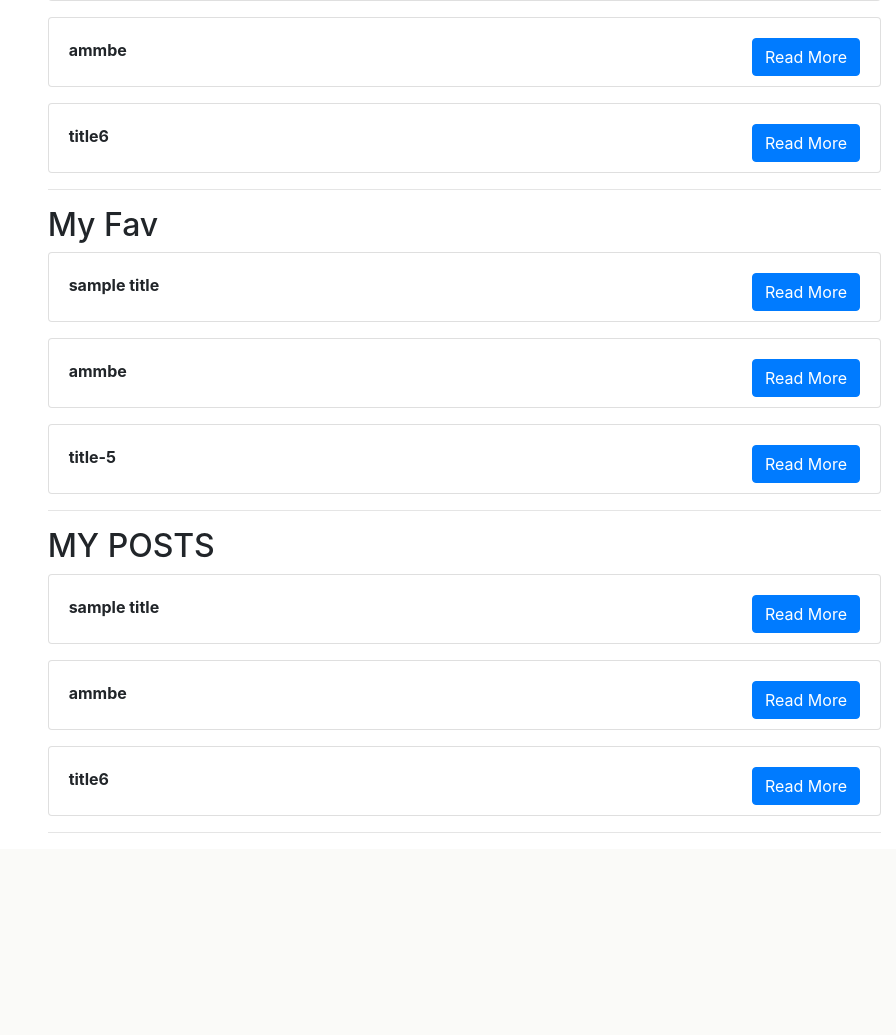
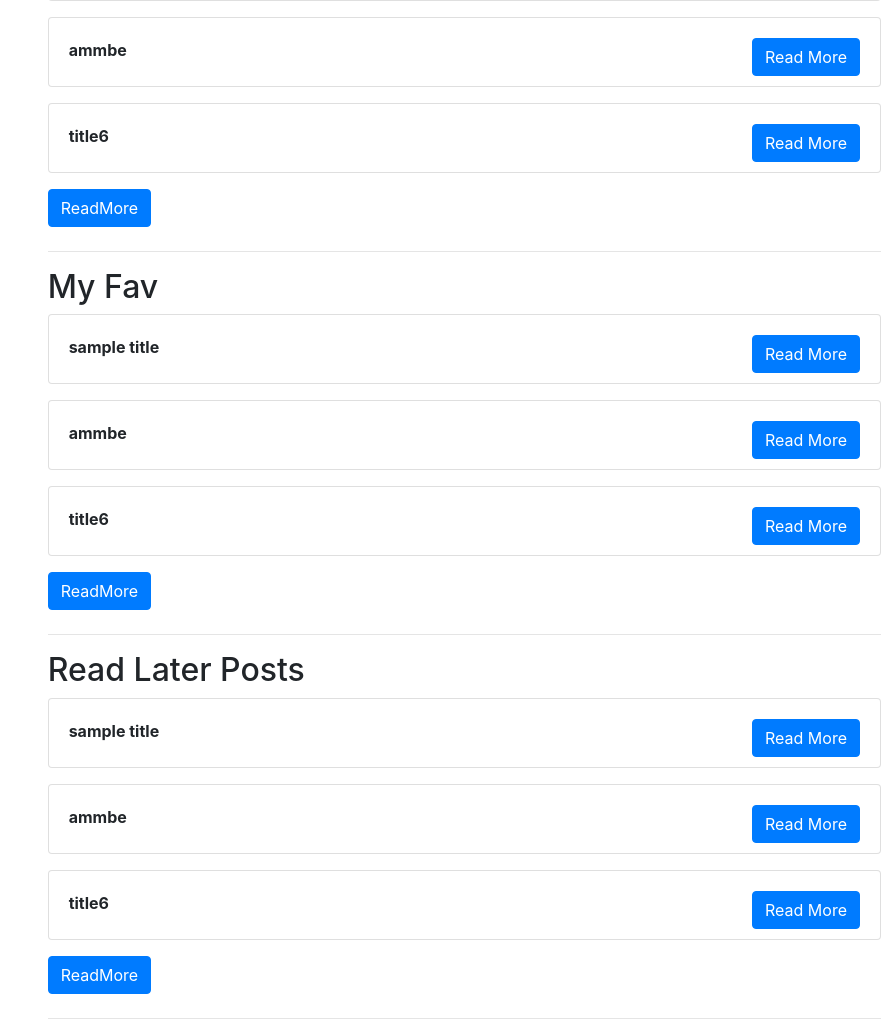
Before and after one commit to KING-STAR01/blog, a Django app: page /profile/11/ in a window 1280 px wide. Shown: the part 433-1468 px from the top of the page, without its empty margins (384-1280 px from the left). Before the commit the page ends 1266 px from the top, so only its background shows below. Run offline with Django 4.2, Linux system fonts and the light colour scheme; a user stored in the database is signed in; data comes from the database, SQL or seed files in the repository; both versions use the stored data as it was after the commit; some libraries are stand-ins or nearby versions.

Commit message:
adding fav readlater in profile

```diff
--- a/blog/urls.py
+++ b/blog/urls.py
@@ -13,6 +13,7 @@
     path('create/', views.write, name="write"),
     path('profile/<int:pk>/', views.profile, name="profile"),
     path('add_fav/<slug:slug>/', views.add_to_fav, name="favourite"),
+    path('get_fav/<str:type>/', views.go_to_type, name="type"),
     path('read_later/<slug:slug>/', views.add_to_readlater, name="readlater"),
     path('add_comment/<slug:slug>/', views.add_comment, name="comment"),
     path('category/<str:cat>/', views.getCategory, name = 'categoryview'),
--- a/blog/views.py
+++ b/blog/views.py
@@ -119,6 +119,22 @@
         context["profile"] = UserProfile.objects.get(pk=request.user.id)
     return render(request, 'blog/category.html',context=context)
 
+@login_required(login_url='login')
+def go_to_type(request, type):
+    user = request.user
+    profile = UserProfile.objects.get(user = user)
+    if 'fav' in type.lower():
+        articlelist = profile.favourite.all()
+    elif 'my posts' in type.lower():
+        articlelist = Article.objects.filter(author = user)
+    else:
+        articlelist = profile.read_later.all()
+    print(articlelist)
+    context = {"articles" : articlelist, "category": type}
+    if request.user.is_authenticated:
+        context["profile"] = UserProfile.objects.get(pk=request.user.id)
+    return render(request, 'blog/category.html',context=context)
+
 
 
 
@@ -128,6 +144,7 @@
         fm = ArticleForm()
         print('iam a get request')
         context = {'fm':fm}
+        context['profile'] = UserProfile.objects.get(user = request.user)
         return render(request, 'blog/create.html', context=context)
     else:
         print('iam a post request')
--- a/templates/blog/profile.html
+++ b/templates/blog/profile.html
@@ -24,7 +24,10 @@
                 <hr>
                 <div class="containter">
                     <h2>MY POSTS</h2>
-                    {% for article in articles %}
+                    {% block posts %}
+                        {% include 'blog/some_posts.html' with ariticles=articles %}
+                    {% endblock %}
+                    <!-- {% for article in articles %}
                         {% if forloop.counter < 4 %}
 
                         <div class = "card" style="height: 70px;">
@@ -35,41 +38,27 @@
                         </div>
                         </p>
                         {% endif %}
-                    {% endfor %}
+                    {% endfor %} -->
+                    <a href="{% url 'type' 'My Posts' %}" class="h5 btn btn-primary">ReadMore</a>
                     <hr>
 
                 </div>
                 <div class="containter">
                     <h2>My Fav</h2>
-                    {% for fav in profile.favourite.all %}
-                        {% if forloop.counter < 4 %}
-
-                        <div class = "card" style="height: 70px;">
-                            <div class="card-body d-flex justify-content-between">
-                                 <strong>{{fav.title}}</strong>
-                                <a href="{% url 'detail' fav.slug %}" class="h6 btn btn-primary">Read More</a>
-                            </div>
-                        </div>
-                        </p>
-                        {% endif %}
-                    {% endfor %}
+                    {% block fav %}
+                        {% include 'blog/some_posts.html' with ariticles=profile.favourite.all %}
+                    {% endblock %}
+                    <a href="{% url 'type' 'My Favourite Posts' %}" class="h5 btn btn-primary">ReadMore</a>
                     <hr>
 
                 </div>
                 <div class="containter">
-                    <h2>MY POSTS</h2>
-                    {% for article in articles %}
-                        {% if forloop.counter < 4 %}
+                    <h2>Read Later Posts</h2>
+                    {% block read %}
+                        {% include 'blog/some_posts.html' with ariticles=profile.read_later.all %}
+                    {% endblock %}
+                    <a href="{% url 'type' 'My Read Later Posts' %}" class="h5 btn btn-primary">ReadMore</a>
 
-                        <div class = "card" style="height: 70px;">
-                            <div class="card-body d-flex justify-content-between">
-                                 <strong>{{article.title}}</strong>
-                                <a href="{% url 'detail' article.slug %}" class="h6 btn btn-primary">Read More</a>
-                            </div>
-                        </div>
-                        </p>
-                        {% endif %}
-                    {% endfor %}
                     <hr>
 
                 </div>
--- a/templates/blog/profiledropdown.html
+++ b/templates/blog/profiledropdown.html
@@ -8,9 +8,9 @@
   </button>
   <div class="dropdown-menu dropdown-menu-right" aria-labelledby="dropdownMenuLink">
     <a class="dropdown-item" href="{% url 'profile' request.user.id %}">Profile</a>
-    <a class="dropdown-item" href="#">My_Articles</a>
-    <a class="dropdown-item" href="#">My_Favs</a>
-    <a class="dropdown-item" href="#">ReadLater</a>
+    <a class="dropdown-item" href="{% url 'type' 'My Posts' %}">My_Articles</a>
+    <a class="dropdown-item" href="{% url 'type' 'My Favourite Posts' %}">My_Favs</a>
+    <a class="dropdown-item" href="{% url 'type' 'My Read Later Posts' %}">ReadLater</a>
     <a class="dropdown-item" href="{% url 'logout' %}">logout</a>
   </div>
 </div>
--- /dev/null
+++ b/templates/blog/some_posts.html
@@ -0,0 +1,12 @@
+        {% for fav in articles %}
+            {% if forloop.counter < 4 %}
+
+            <div class = "card" style="height: 70px;">
+                <div class="card-body d-flex justify-content-between">
+                        <strong>{{fav.title}}</strong>
+                    <a href="{% url 'detail' fav.slug %}" class="h6 btn btn-primary">Read More</a>
+                </div>
+            </div>
+            </p>
+            {% endif %}
+        {% endfor %}
```
Also changed, not shown: db.sqlite3.
